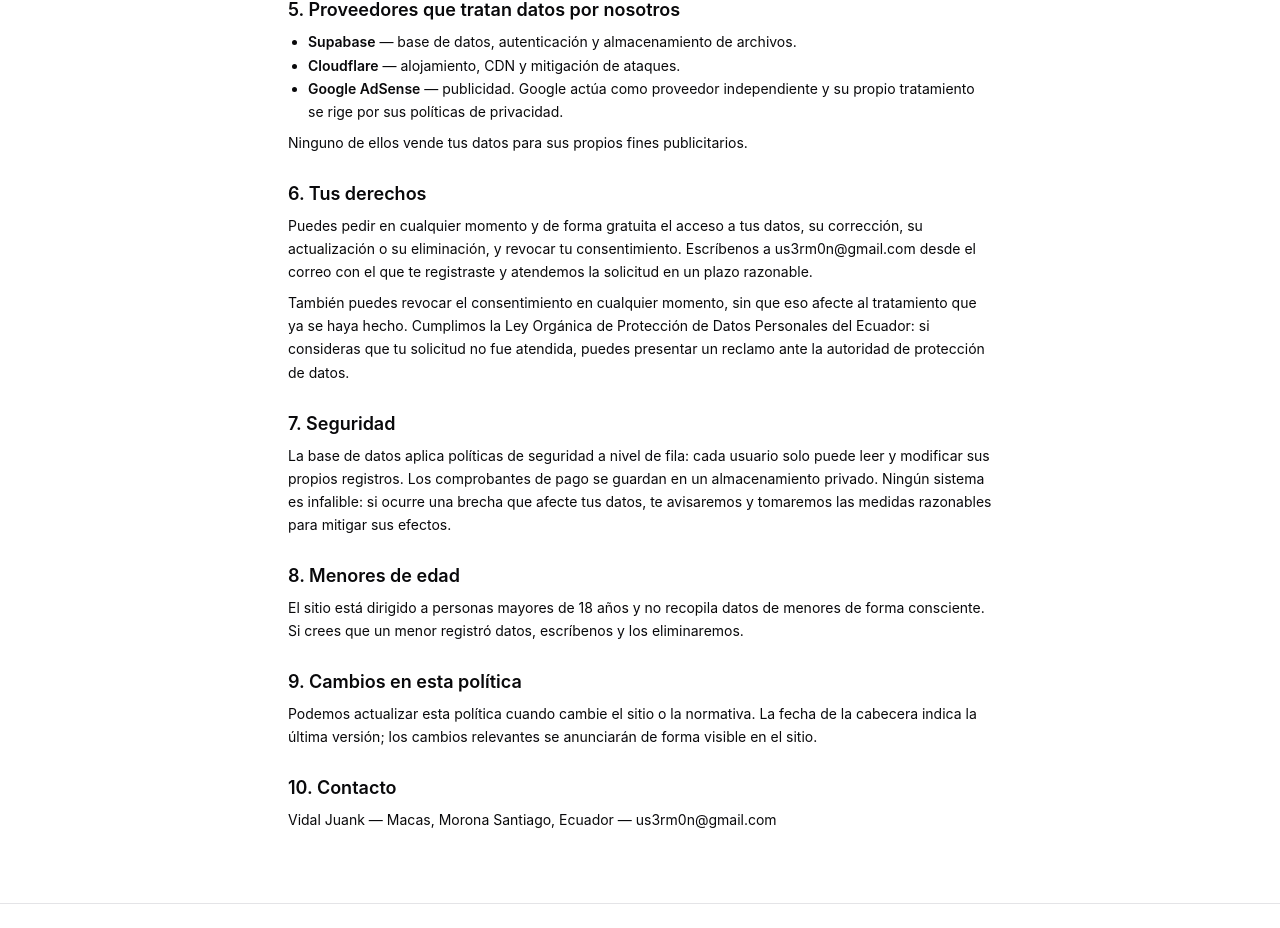
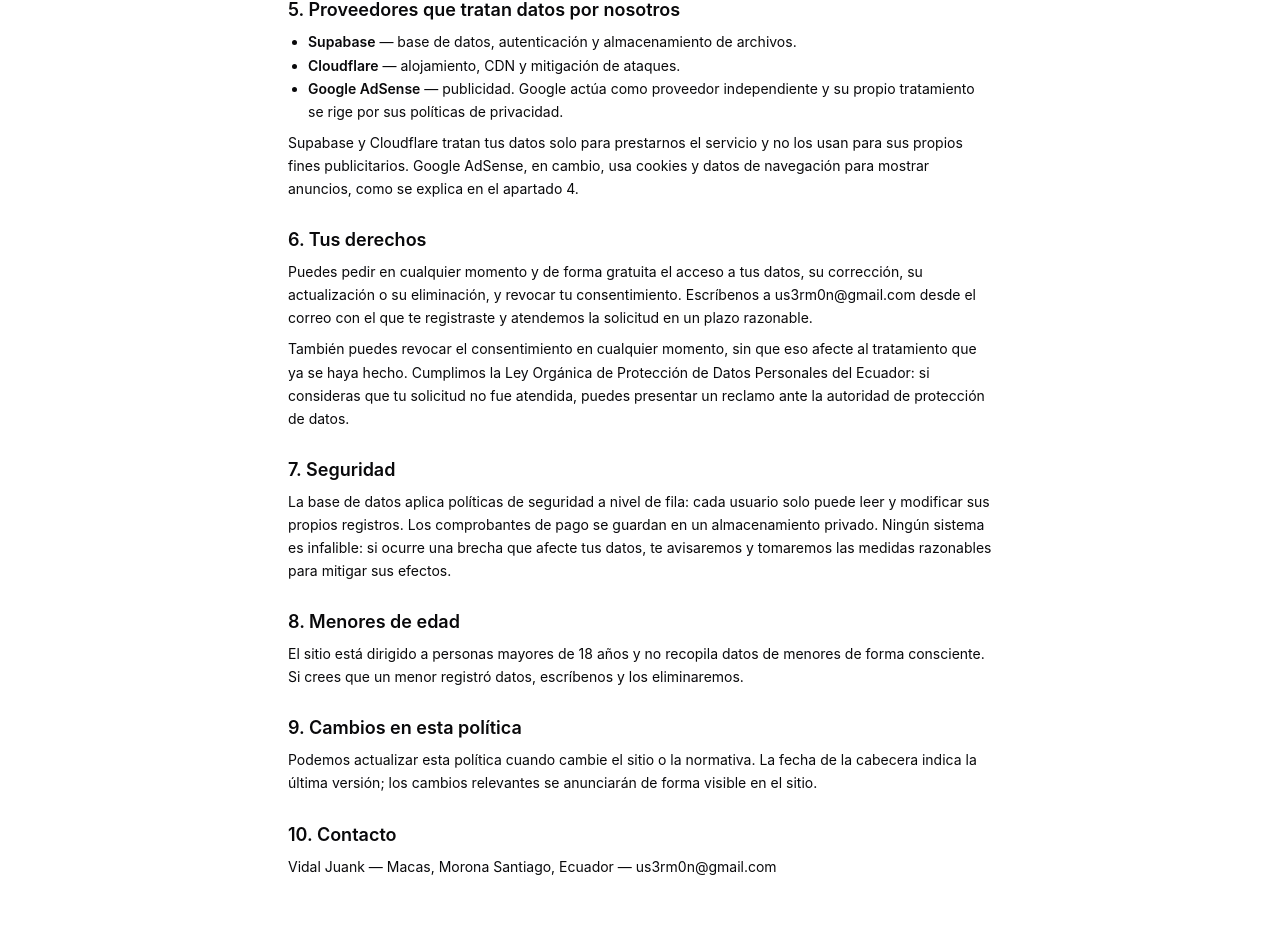
Before and after one commit to us3rm0n/iisar, a SvelteKit app: page /privacidad in a window 1280 px wide. Shown: the part 1352-2280 px from the top of the page. Built offline with nearby package versions, Linux system fonts and the light colour scheme; no server answers; the database is empty.

Commit message:
fix(legal): do not state that Google AdSense is not an advertising processor

```diff
--- a/src/routes/(app)/privacidad/+page.svelte
+++ b/src/routes/(app)/privacidad/+page.svelte
@@ -134,7 +134,11 @@
 				<a href="https://policies.google.com/privacy" {...externalLink}>políticas de privacidad</a>.
 			</li>
 		</ul>
-		<p>Ninguno de ellos vende tus datos para sus propios fines publicitarios.</p>
+		<p>
+			Supabase y Cloudflare tratan tus datos solo para prestarnos el servicio y no los usan para sus
+			propios fines publicitarios. Google AdSense, en cambio, usa cookies y datos de navegación para
+			mostrar anuncios, como se explica en el apartado 4.
+		</p>
 
 		<h3>6. Tus derechos</h3>
 		<p>
```
